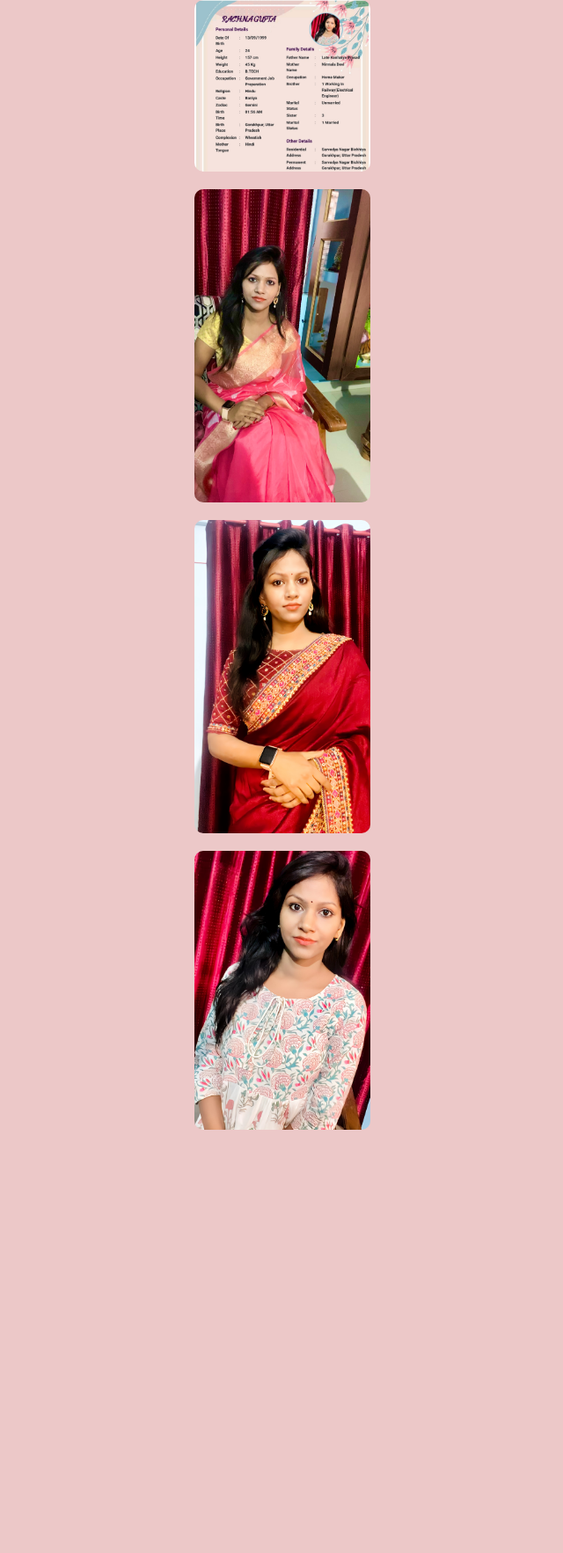
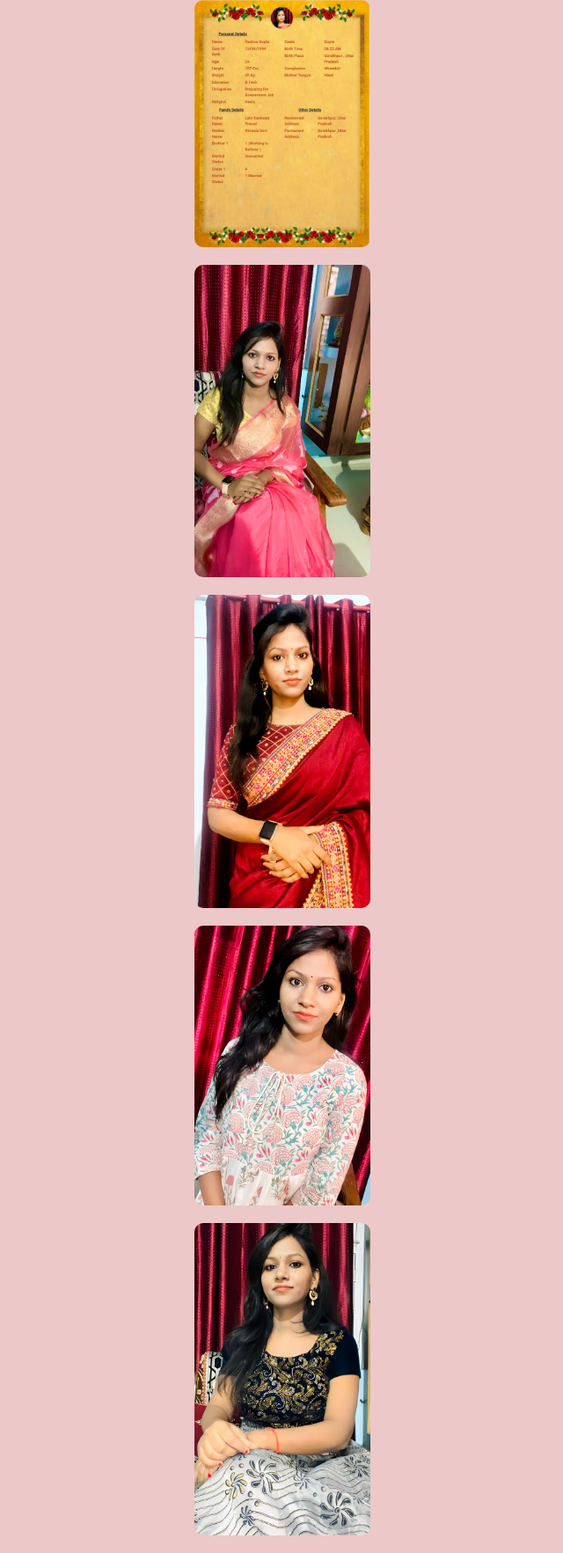
Before and after one commit to Rachnagupta668/rachna_biodata, a React (Create React App) app: page / in a window 1280 px wide. Shown: the whole page at 88% size, without its empty margins (319-959 px from the left). Before the commit the page ends 1304 px from the top, so only its background shows below. Built offline with nearby package versions, Linux system fonts and the light colour scheme.

Commit message:
first commit

```diff
--- a/src/component/Biodata.js
+++ b/src/component/Biodata.js
@@ -7,13 +7,14 @@ const Biodata = () => {
   return (
       <div className="biodata">
 
-    <img src="/images/img55.jpg" alt="Description of the image" />
+    <img src="/images/img555.jpg" alt="Description of the image" />
 
     <img src="/images/img11.jpg" alt="Description of the image" />
     {/* <img src="/images/.jpg" alt="Description of the image" /> */}
     <img src="/images/66.jpg" alt="Description of the image" />
     <img src="/images/img22.jpg" alt="Description of the image" />
-        {/* <img src="/images/img33.jpg" alt="Description of the image" /> */}
+
+        <img src="/images/img33.jpg" alt="Description of the image" />
 
 
 
```
Also changed, not shown: public/images/img555.jpg (added).
